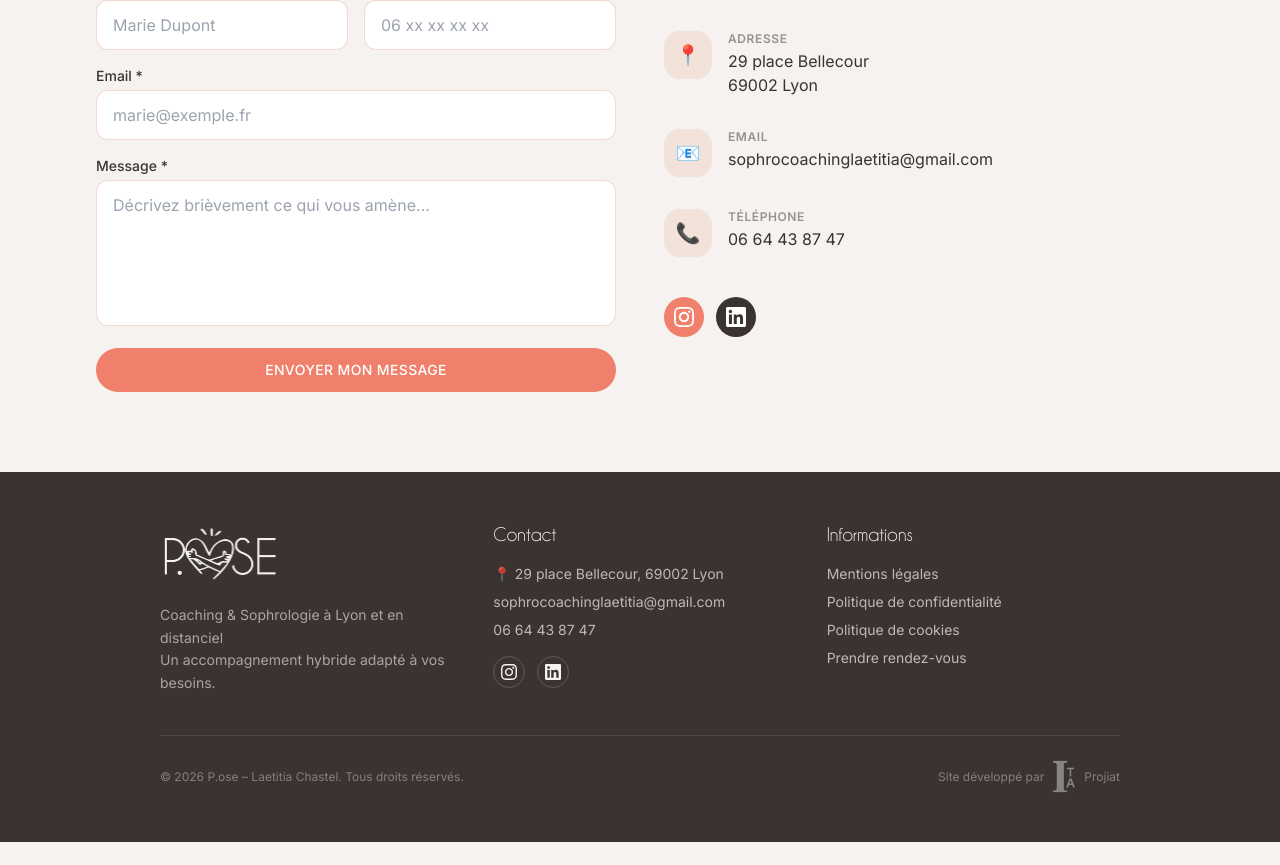
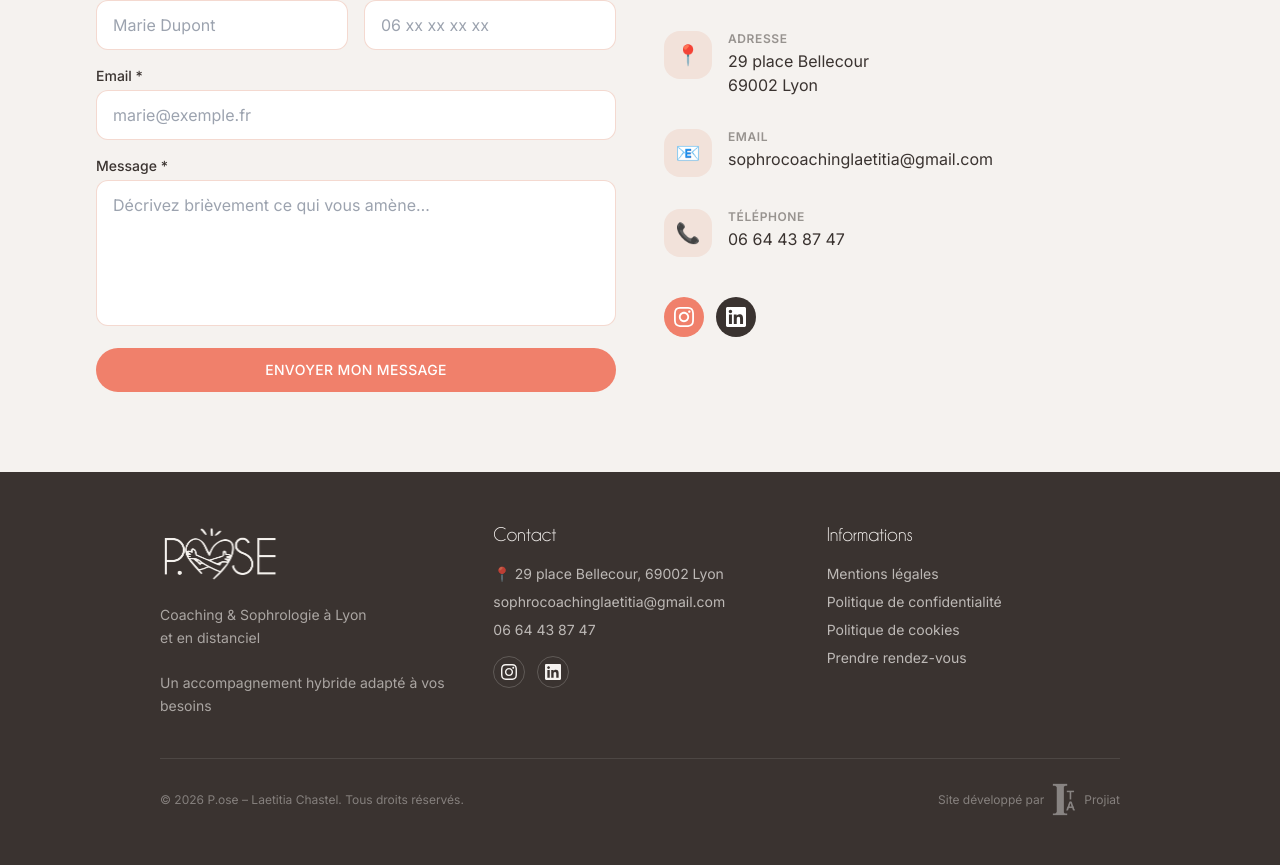
Before and after one commit to cestderrick/site_web_laetitia, a Next.js app: page / in a window 1280 px wide. Shown: the part 5574-6439 px from the top of the page. Before the commit the page ends 6416 px from the top, so only its background shows below. Built offline with nearby package versions, Linux system fonts and the light colour scheme; no server answers.

Commit message:
modif texte footer v2

```diff
--- a/src/components/Footer.tsx
+++ b/src/components/Footer.tsx
@@ -18,9 +18,10 @@ export default function Footer() {
               className="object-contain mb-4"
             />
             <p className="text-blanc-casse/60 text-sm leading-relaxed">
-              Coaching & Sophrologie à Lyon et en distanciel
-              <br />
-              Un accompagnement hybride adapté à vos besoins.
+              Coaching & Sophrologie à Lyon
+              <br />et en distanciel
+              <br /><br />
+              Un accompagnement hybride adapté à vos besoins
             </p>
           </div>
 
```
